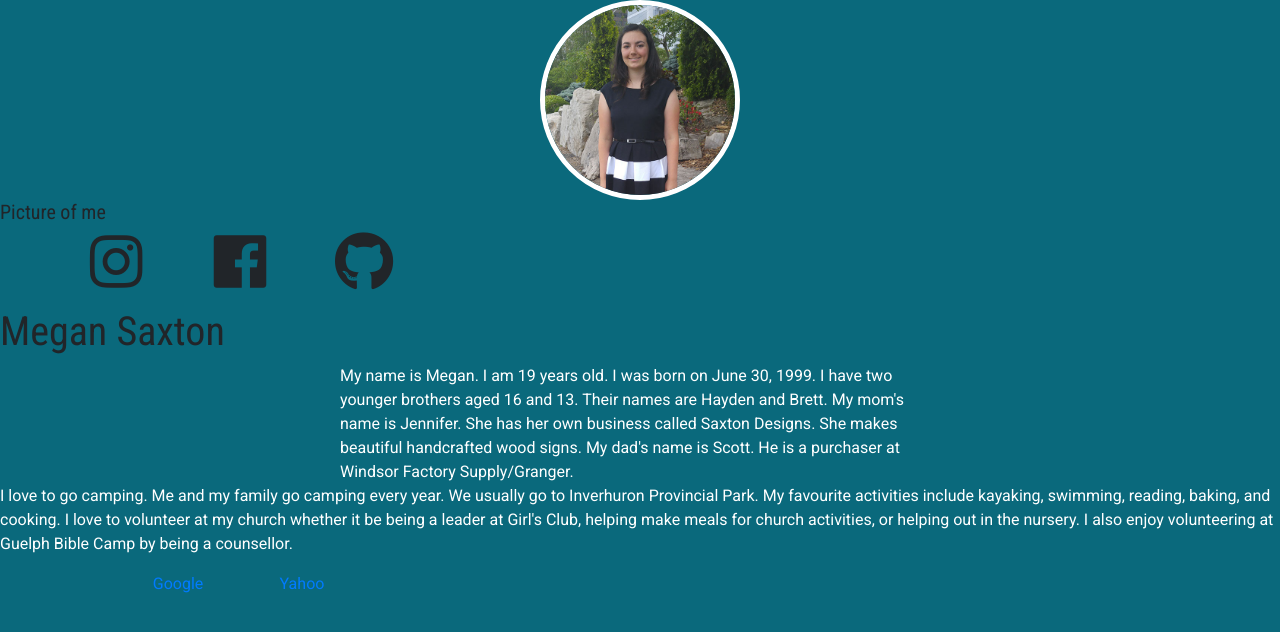
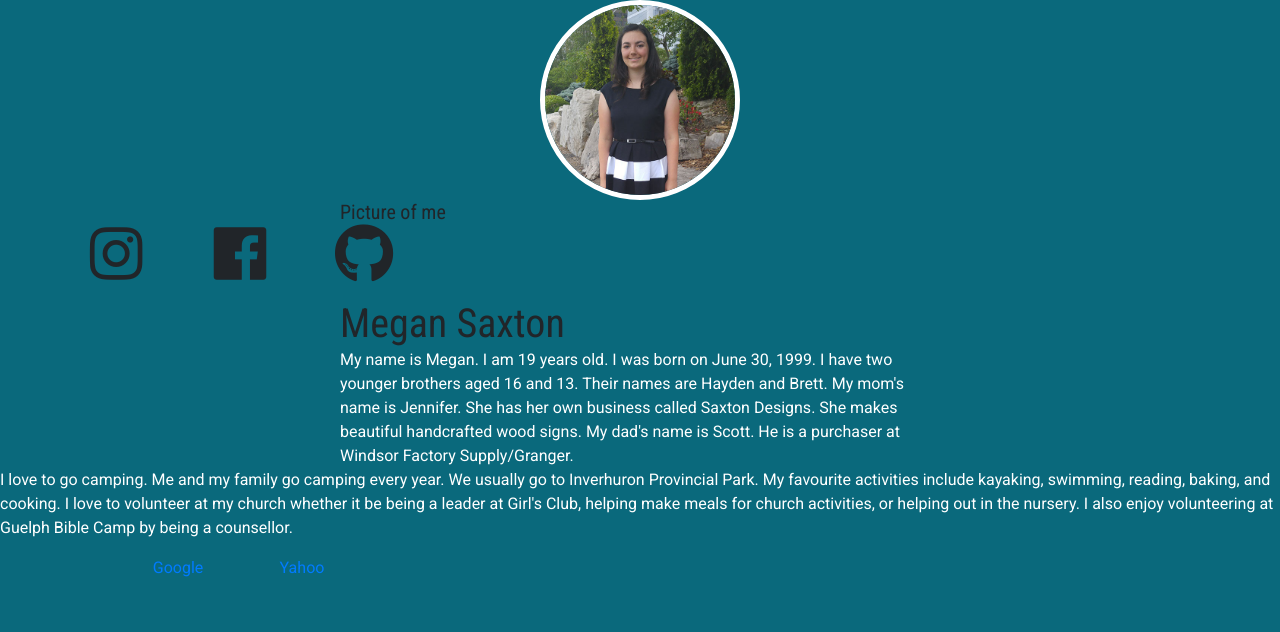
Before and after one commit to Megan37/my-site, a Jekyll site: the page built from index.html, in a window 1280 px wide. Shown: the top 632 px of the page. Built offline with Jekyll 4.4.1, drawn with Linux system fonts in a browser that asks for light colours; nearby versions of some CDN libraries.

Commit message:
Add files via upload

```diff
--- a/assets/css/main.scss
+++ b/assets/css/main.scss
@@ -8,6 +8,8 @@ body,html {
 
 h1,h2,h3,h4,h5,h6 {
     font-family: 'Roboto Condensed', sans-serif;
+    margin: 0 auto;
+    width: 600px;
 }
 
 i{
```
